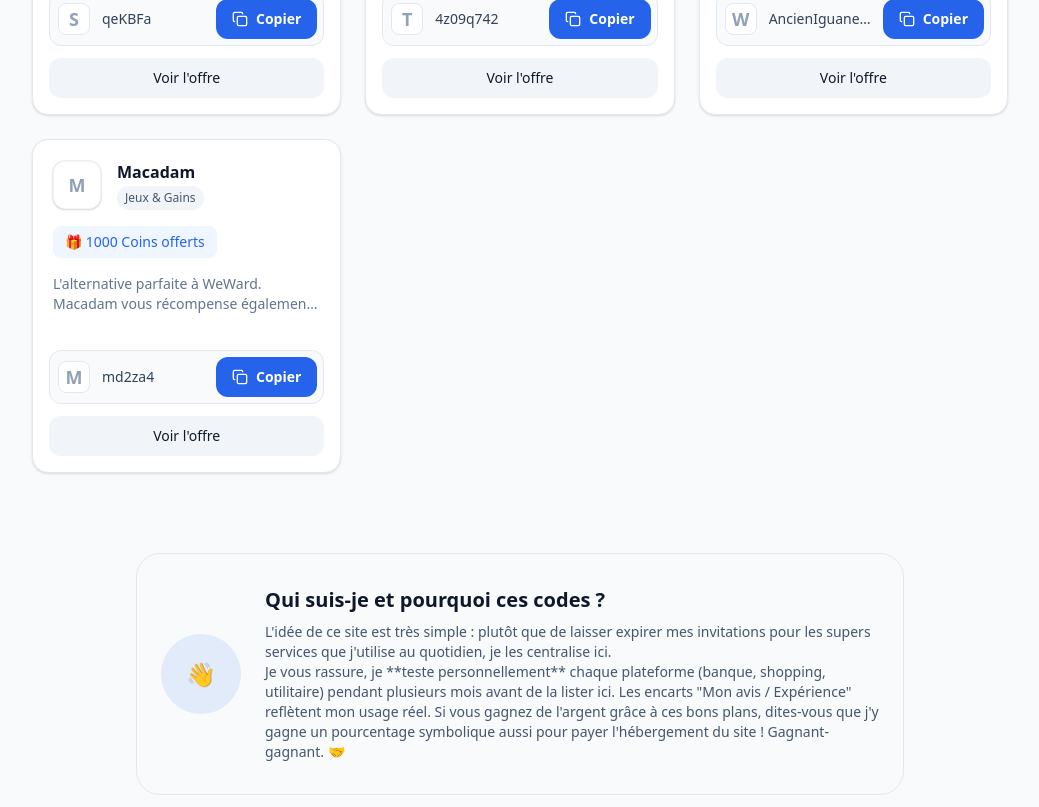
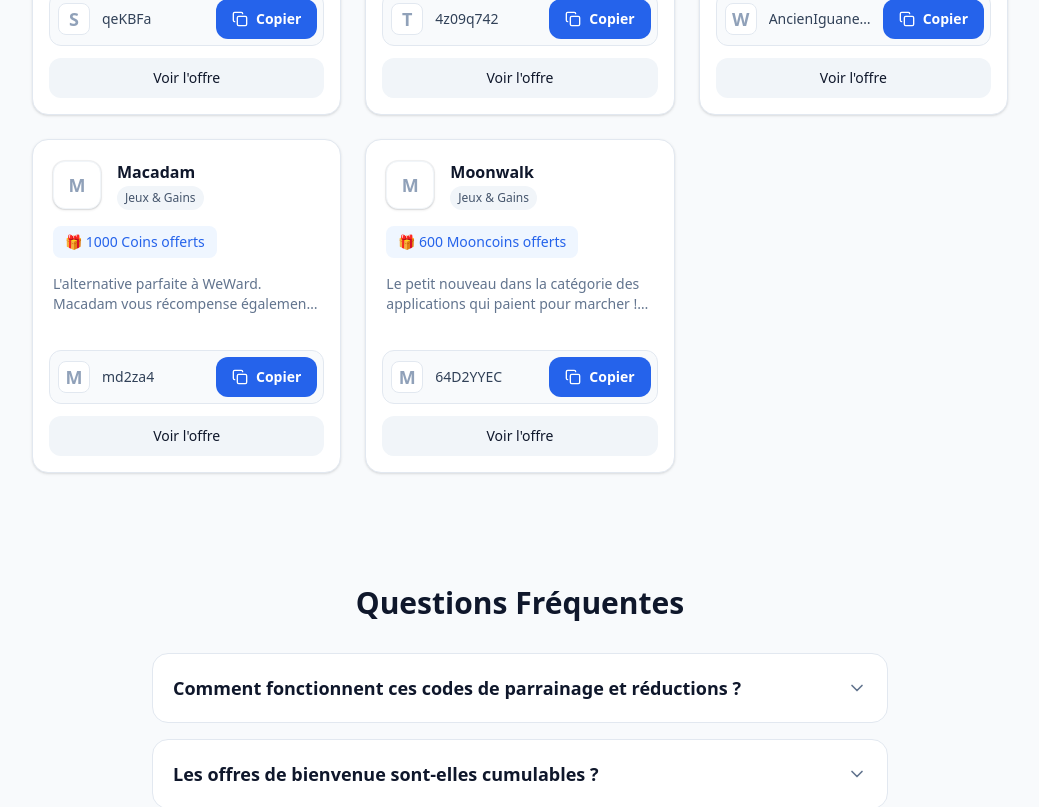
Before and after one commit to NACoaching/ParraineMoi, a Next.js app: page / in a window 1280 px wide. Shown: the part 1820-2627 px from the top of the page, without its empty margins (120-1159 px from the left). Built offline with nearby package versions, Linux system fonts and the light colour scheme.

Commit message:
Content & UI: Add Moonwalk offer and move About section to footer

```diff
--- a/src/app/page.tsx
+++ b/src/app/page.tsx
@@ -33,7 +33,12 @@ export default function Home() {
 
         <ReferralGrid referrals={referrals} />
 
-        <div className="max-w-3xl mx-auto mt-20 px-6 py-8 bg-slate-50 dark:bg-slate-800/50 rounded-3xl border border-slate-200 dark:border-slate-800 text-left">
+      </section>
+
+      <FaqAccordion faqs={generalFaqs} />
+
+      <section className="w-full max-w-5xl px-4 sm:px-6 pb-20 mt-12">
+        <div className="max-w-3xl mx-auto px-6 py-8 bg-slate-50 dark:bg-slate-800/50 rounded-3xl border border-slate-200 dark:border-slate-800 text-left">
           <div className="flex flex-col sm:flex-row gap-6 items-start sm:items-center">
             <div className="h-20 w-20 shrink-0 rounded-full bg-primary/10 text-primary flex items-center justify-center text-2xl font-bold">
               👋
@@ -48,8 +53,6 @@ export default function Home() {
           </div>
         </div>
       </section>
-
-      <FaqAccordion faqs={generalFaqs} />
     </main>
   );
 }
--- a/src/data/referrals.json
+++ b/src/data/referrals.json
@@ -217,5 +217,26 @@
         "answer": "Absolument, et c'est même la stratégie la plus rentable ! Étant donné que les deux applications utilisent les capteurs de santé natifs de votre téléphone (Apple Health ou Google Fit) pour compter vos pas, vous pouvez 'valider' vos kilomètres sur les deux plateformes de manière totalement indépendante et ainsi doubler vos gains."
       }
     ]
+  },
+  {
+    "id": "12",
+    "name": "Moonwalk",
+    "slug": "moonwalk",
+    "category": "Jeux & Gains",
+    "code": "64D2YYEC",
+    "link": "https://moonwalkapp.onelink.me/BanJ/xfxyqy5x",
+    "advantage": "600 Mooncoins offerts",
+    "description": "Le petit nouveau dans la catégorie des applications qui paient pour marcher ! Le concept de Moonwalk est de vous récompenser en 'Mooncoins' que vous pouvez ensuite transférer sur votre compte bancaire. Le seuil de retrait est super bas (10€). Comme ils sont en pleine phase de lancement, le bonus de parrainage actuel de 600 Mooncoins est ultra généreux, c'est le moment d'en profiter !",
+    "logoUrl": "https://www.google.com/s2/favicons?domain=moonwalk.app&sz=128",
+    "faqs": [
+      {
+        "question": "Où entrer le code d'invitation Moonwalk 64D2YYEC ?",
+        "answer": "Après avoir téléchargé l'application Moonwalk et créé votre compte, allez dans l'onglet 'Profil' (en bas à droite), puis cliquez sur 'Parrainage'. Vous pourrez alors entrer le code '64D2YYEC' pour que vos 600 Mooncoins soient immédiatement crédités sur votre solde."
+      },
+      {
+        "question": "Moonwalk paie-t-il vraiment ses utilisateurs ?",
+        "answer": "Oui, Moonwalk est une application française très sérieuse. Dès que vous atteignez l'équivalent de 10 euros en Mooncoins en marchant tous les jours, vous pouvez demander un virement bancaire classique (SEPA) qui arrive généralement sous 48 à 72 heures."
+      }
+    ]
   }
 ]
```
